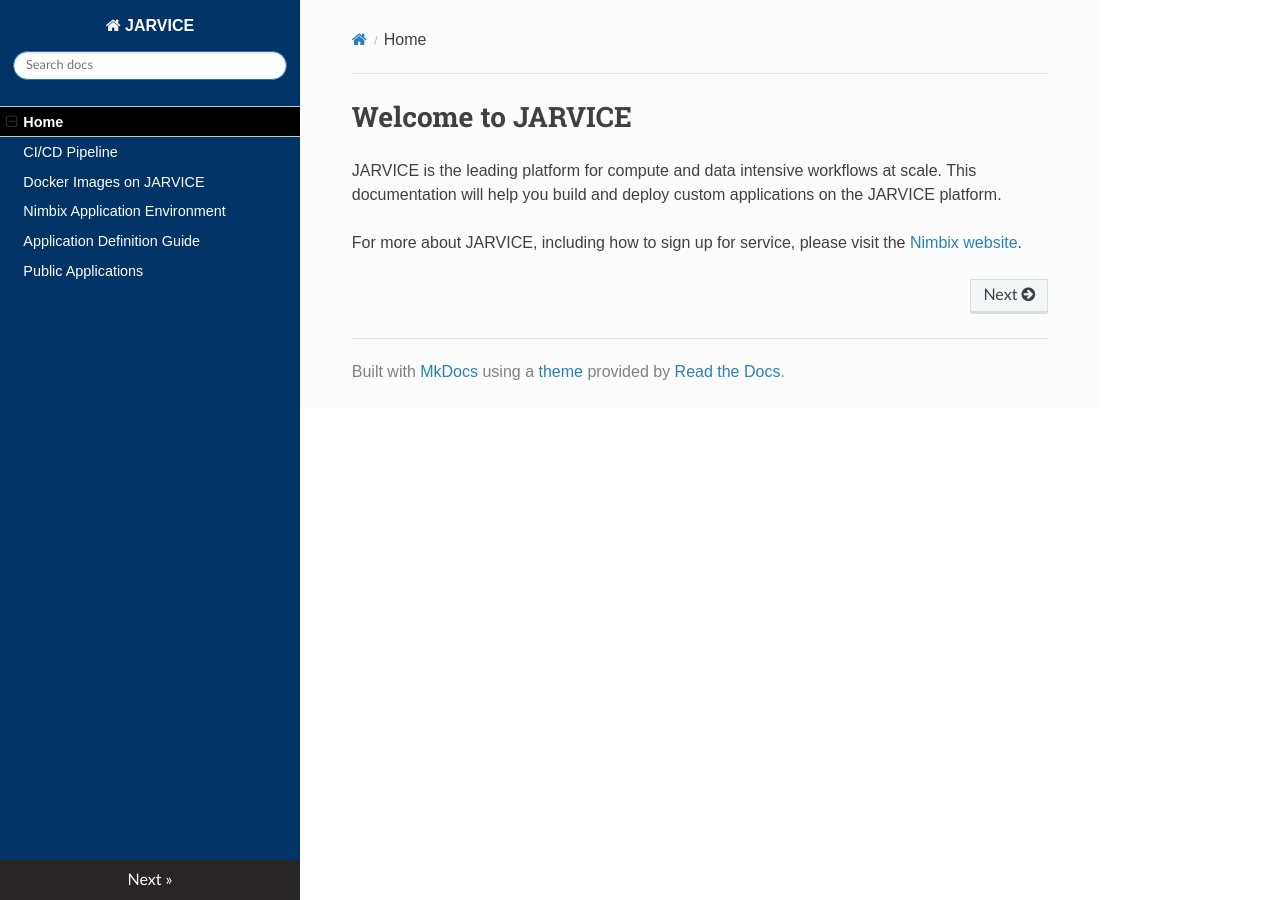
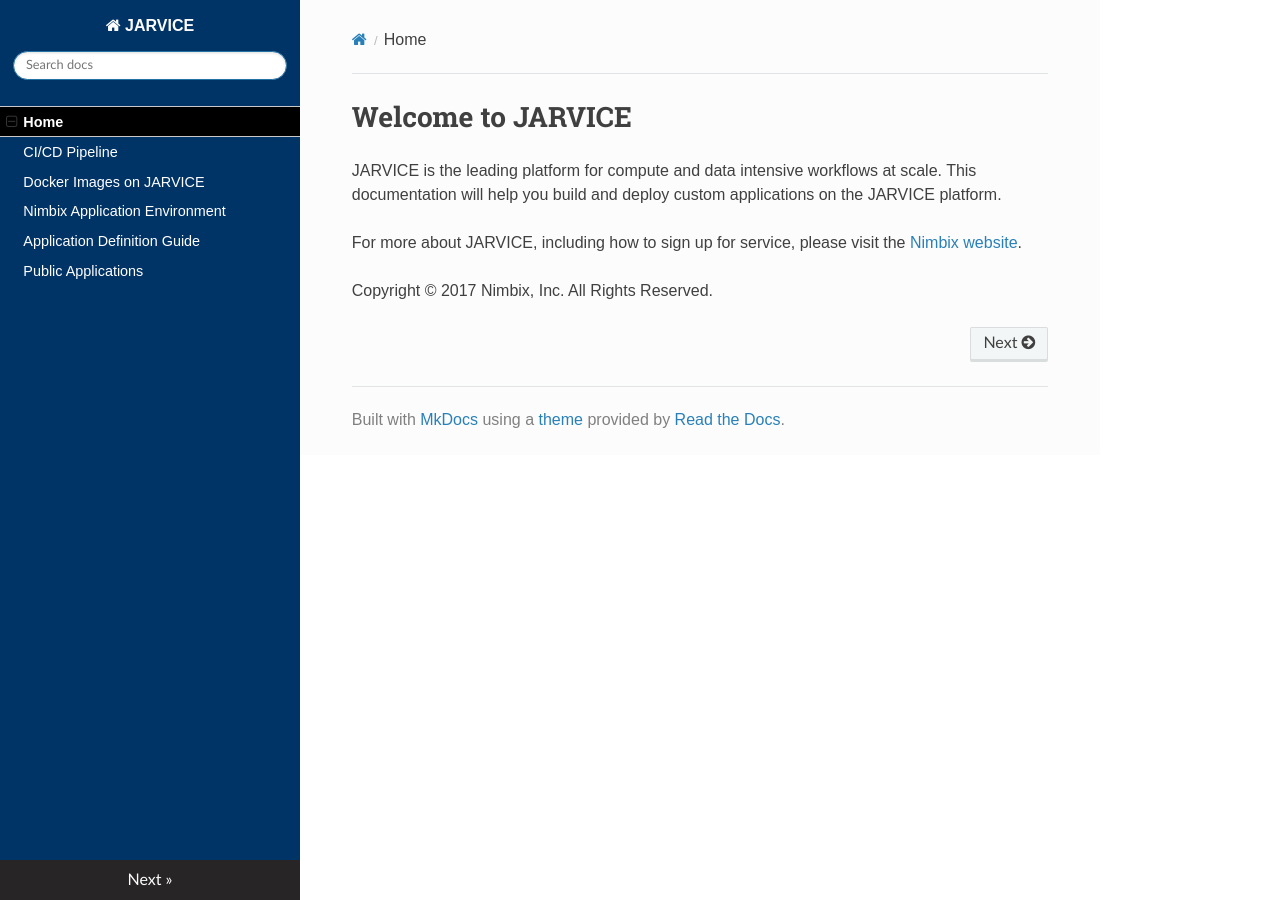
Before and after one commit to nimbix/jardoc, an MkDocs documentation site: the page built from docs/index.md, in a window 1280 px wide. Built offline with MkDocs 1.6.1, drawn with Linux system fonts in a browser that asks for light colours; nearby versions of some CDN libraries; old or Windows-style settings are respelled for this version of MkDocs.

Commit message:
add Nimbix copyright

```diff
--- a/docs/index.md
+++ b/docs/index.md
@@ -3,3 +3,5 @@
 JARVICE is the leading platform for compute and data intensive workflows at scale.  This documentation will help you build and deploy custom applications on the JARVICE platform.
 
 For more about JARVICE, including how to sign up for service, please visit the [Nimbix website](https://www.nimbix.net).
+
+Copyright &copy; 2017 Nimbix, Inc.  All Rights Reserved.
```
